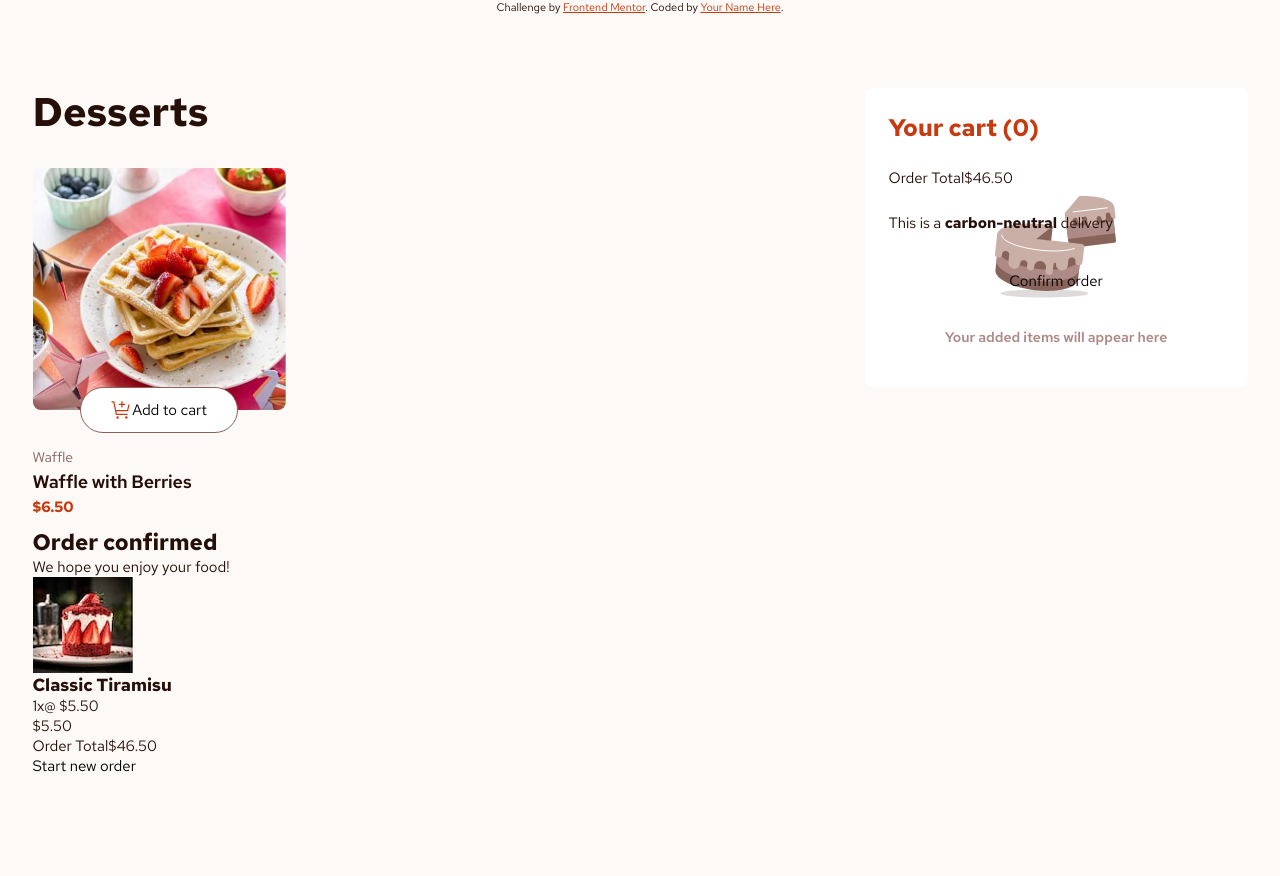
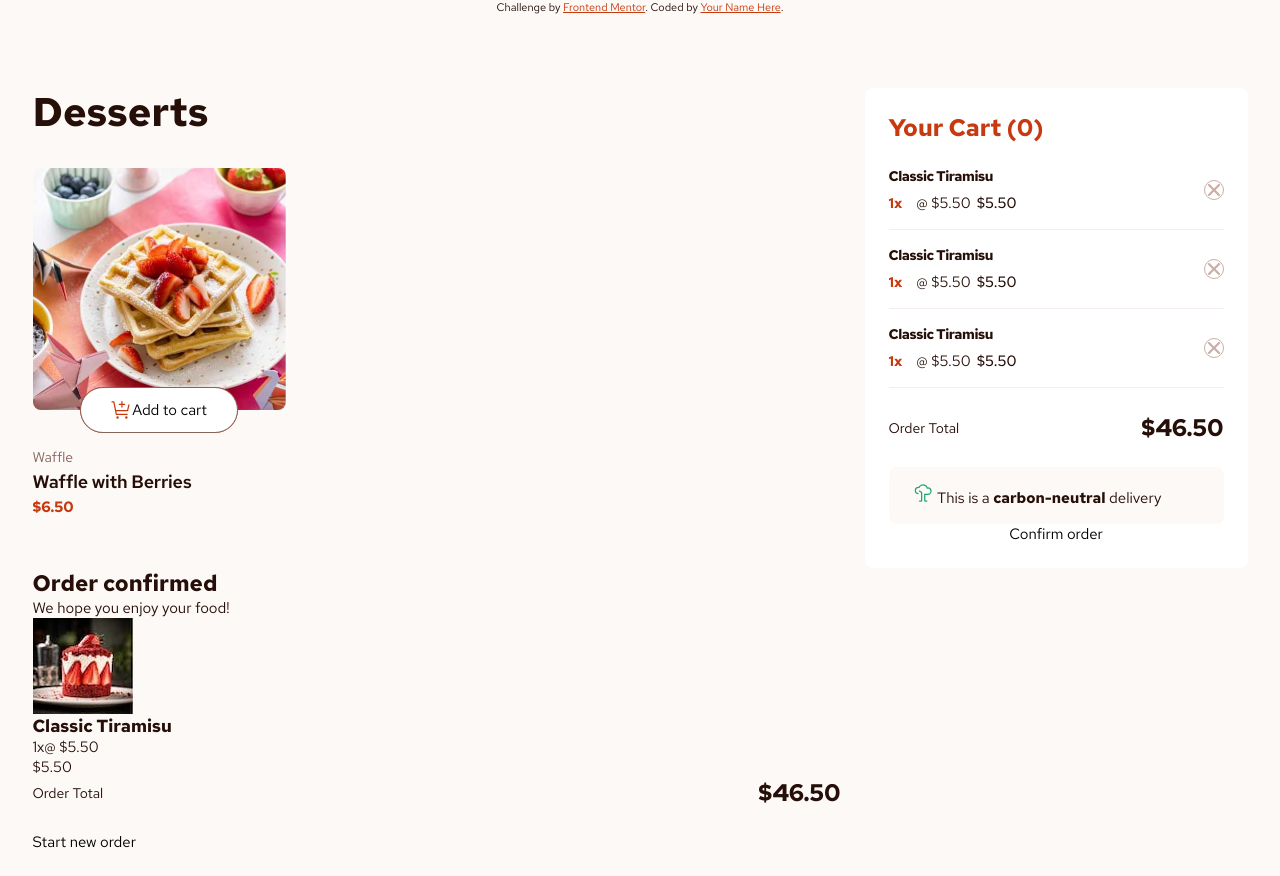
Before and after one commit to EugeniaAntonova/product-list-with-cart-main, a plain HTML site: page index.html in a window 1280 px wide. Before the commit the page ends 800 px from the top, so only its background shows below. Drawn offline with Linux system fonts and the light colour scheme.

Commit message:
feat cart styles

```diff
--- a/index.html
+++ b/index.html
@@ -34,7 +34,7 @@
               <button type="button" class="add-to-cart button">Add to cart</button>
               <form action="#" class="amount-form">
                 <input type="hidden" name="name" value="cake">
-                <label class="input-wrapper">
+                <div class="input-wrapper">
                   <button type="button" class="amount-controll less button">
                     <span class="visually-hidden">Less</span>
                   </button>
@@ -44,7 +44,7 @@
                   <button type="button" class="amount-controll more button">
                     <span class="visually-hidden">More</span>
                   </button>
-                </label>
+                </div>
               </form>
             </div>
           </div>
@@ -58,13 +58,61 @@
   <footer class="footer">
     <article class="cart">
       <h2 class="title">Your cart (<span class="cart-amount">0</span>)</h2>
-      <div class="cart-content empty">
-        <ul class="list cart-list remove js-cart-list">
+      <div class="cart-content">
+        <ul class="list cart__list remove js-cart-list">
+          <li class="cart__item">
+            <div class="content">
+              <h3 class="title">Classic Tiramisu</h3>
+              <p class="text"><span class="amount">1x</span><span class="price">@ $5.50</span><span
+                  class="total">$5.50</span>
+              </p>
+            </div>
+            <button class="button delete-item">
+              <svg xmlns="http://www.w3.org/2000/svg" width="10" height="10" fill="none" viewBox="0 0 10 10">
+                <path fill="#CAAFA7"
+                  d="M8.375 9.375 5 6 1.625 9.375l-1-1L4 5 .625 1.625l1-1L5 4 8.375.625l1 1L6 5l3.375 3.375-1 1Z" />
+              </svg>
+            </button>
+          </li>
+          <li class="cart__item">
+            <div class="content">
+              <h3 class="title">Classic Tiramisu</h3>
+              <p class="text"><span class="amount">1x</span><span class="price">@ $5.50</span><span
+                  class="total">$5.50</span>
+              </p>
+            </div>
+            <button class="button delete-item">
+              <svg xmlns="http://www.w3.org/2000/svg" width="10" height="10" fill="none" viewBox="0 0 10 10">
+                <path fill="#CAAFA7"
+                  d="M8.375 9.375 5 6 1.625 9.375l-1-1L4 5 .625 1.625l1-1L5 4 8.375.625l1 1L6 5l3.375 3.375-1 1Z" />
+              </svg>
+            </button>
+          </li>
+          <li class="cart__item">
+            <div class="content">
+              <h3 class="title">Classic Tiramisu</h3>
+              <p class="text"><span class="amount">1x</span><span class="price">@ $5.50</span><span
+                  class="total">$5.50</span>
+              </p>
+            </div>
+            <button class="button delete-item">
+              <svg xmlns="http://www.w3.org/2000/svg" width="10" height="10" fill="none" viewBox="0 0 10 10">
+                <path fill="#CAAFA7"
+                  d="M8.375 9.375 5 6 1.625 9.375l-1-1L4 5 .625 1.625l1-1L5 4 8.375.625l1 1L6 5l3.375 3.375-1 1Z" />
+              </svg>
+            </button>
+          </li>
         </ul>
         <p class="text order-total remove">
           <span>Order Total</span><span class="nubmer">$46.50</span>
         </p>
         <p class="text carboneutral remove">
+          <svg xmlns="http://www.w3.org/2000/svg" width="21" height="20" fill="none" viewBox="0 0 21 20">
+            <path fill="#1EA575"
+              d="M8 18.75H6.125V17.5H8V9.729L5.803 8.41l.644-1.072 2.196 1.318a1.256 1.256 0 0 1 .607 1.072V17.5A1.25 1.25 0 0 1 8 18.75Z" />
+            <path fill="#1EA575"
+              d="M14.25 18.75h-1.875a1.25 1.25 0 0 1-1.25-1.25v-6.875h3.75a2.498 2.498 0 0 0 2.488-2.747 2.594 2.594 0 0 0-2.622-2.253h-.99l-.11-.487C13.283 3.56 11.769 2.5 9.875 2.5a3.762 3.762 0 0 0-3.4 2.179l-.194.417-.54-.072A1.876 1.876 0 0 0 5.5 5a2.5 2.5 0 1 0 0 5v1.25a3.75 3.75 0 0 1 0-7.5h.05a5.019 5.019 0 0 1 4.325-2.5c2.3 0 4.182 1.236 4.845 3.125h.02a3.852 3.852 0 0 1 3.868 3.384 3.75 3.75 0 0 1-3.733 4.116h-2.5V17.5h1.875v1.25Z" />
+          </svg>
           This is a <strong>carbon-neutral</strong> delivery
         </p>
         <button type="button" class="button button--accent remove js-confirm-order">
@@ -76,7 +124,7 @@
       </div>
     </article>
   </footer>
-  <section class="confirm-order-popup">
+  <div class="confirm-order-popup">
     <article class="confirm-order">
       <div class="decor"></div>
       <h2 class="title">Order confirmed</h2>
@@ -101,7 +149,7 @@
         Start new order
       </button>
     </article>
-  </section>
+  </div>
   <template id="productCard">
     <li>
       <article class="product-card">
@@ -115,9 +163,9 @@
           </div>
           <div class="controls">
             <button type="button" class="add-to-cart button">Add to cart</button>
-            <form action="" class="amount-form">
+            <form action="#" class="amount-form">
               <input type="hidden" name="name" value="cake">
-              <label class="input-wrapper">
+              <div class="input-wrapper">
                 <button type="button" class="amount-controll less button">
                   <span class="visually-hidden">Less</span>
                 </button>
@@ -127,7 +175,7 @@
                 <button type="button" class="amount-controll more button">
                   <span class="visually-hidden">More</span>
                 </button>
-              </label>
+              </div>
             </form>
           </div>
         </div>
@@ -142,7 +190,12 @@
       <h3 class="title">Classic Tiramisu</h3>
       <p class="text"><span class="amount">1x</span><span class="price">@ $5.50</span><span class="total">$5.50</span>
       </p>
-      <button class="button delete-item"></button>
+      <button class="button delete-item">
+        <svg xmlns="http://www.w3.org/2000/svg" width="10" height="10" fill="none" viewBox="0 0 10 10">
+          <path fill="#CAAFA7"
+            d="M8.375 9.375 5 6 1.625 9.375l-1-1L4 5 .625 1.625l1-1L5 4 8.375.625l1 1L6 5l3.375 3.375-1 1Z" />
+        </svg>
+      </button>
     </li>
   </template>
 
--- a/style.css
+++ b/style.css
@@ -117,7 +117,6 @@ img {
     align-self: end;
     translate: 0 -50%;
     display: grid;
-    place-items: center;
     perspective: 500px;
 }
 
@@ -151,7 +150,6 @@ img {
 }
 
 .controls.purchase .add-to-cart {
-    display: none;
     z-index: -1;
     animation: slideBack .35s ease-in-out;
 }
@@ -229,7 +227,6 @@ img {
 
 @keyframes slideBack {
     0% {
-        display: flex;
         z-index: 1;
     }
 
@@ -255,7 +252,6 @@ img {
     }
 
     100% {
-        display: none;
         z-index: -1;
         transform: translateY(0) rotatex(0);
     }
@@ -263,7 +259,6 @@ img {
 
 @keyframes slideForth {
     0% {
-        display: none;
         z-index: -1;
     }
 
@@ -284,7 +279,6 @@ img {
     }
 
     100% {
-        display: flex;
         z-index: 1;
         transform: translateY(0) rotatex(0);
     }
@@ -301,9 +295,11 @@ img {
     background-color: var(--element-bg);
 }
 
-.cart .title {
+.cart h2.title {
+    margin-bottom: 24px;
     color: var(--red);
     font-size: 24px;
+    text-transform: capitalize;
 }
 
 .cart-content {
@@ -317,13 +313,95 @@ img {
     background-position: 50% 43%;
 }
 
-.cart .filler {
+.cart-content .filler {
+    display: none;
+}
+
+.cart-content.empty .filler {
+    display: block;
     margin-bottom: 1.2em;
     font-size: 14px;
     align-self: end;
     text-align: center;
     font-weight: 600;
     color: var(--rose-400);
+}
+
+.cart-content.empty .remove {
+    display: none;
+}
+
+/* =================================================== cart-list */
+.cart__list {
+    margin-bottom: 24px;
+}
+
+.cart__item {
+    padding-bottom: 16px;
+    border-bottom: 1px solid var(--Rose-100);
+    display: grid;
+    grid-template-columns: 1fr 48px;
+}
+
+.cart__item:not(:last-child) {
+    margin-bottom: 16px;
+}
+
+.cart__item .title {
+    margin-bottom: 8px;
+    font-size: 14px;
+    font-weight: 700;
+    letter-spacing: -0.03em;
+    color: var(--rose-900);
+}
+
+.cart__item .amount {
+    margin-right: 14px;
+    font-size: 14px;
+    font-weight: 700;
+    color: var(--red);
+}
+
+.cart__item .price {
+    margin-right: 6px;
+}
+
+.cart__item .total {
+    font-weight: 500;
+}
+
+.cart__item .delete-item {
+    padding: 2px;
+    display: flex;
+    align-items: center;
+    justify-content: end;
+}
+
+.cart__item .delete-item svg {
+    width: 16px;
+    height: 16px;
+    outline: 1px solid #CAAFA7;
+    border-radius: 50%;
+    outline-offset: 1px;
+}
+
+.order-total {
+    margin-bottom: 24px;
+    display: flex;
+    justify-content: space-between;
+    align-items: center;
+    font-size: 14px;
+}
+
+.order-total .nubmer {
+    font-size: 24px;
+    font-weight: 700;
+}
+
+.carboneutral {
+    padding: 16px 24px;
+    background-color: var(--rose-50);
+    border-radius: 8px;
 }
 
 
```
Also changed, not shown: style.min.css (deleted).
